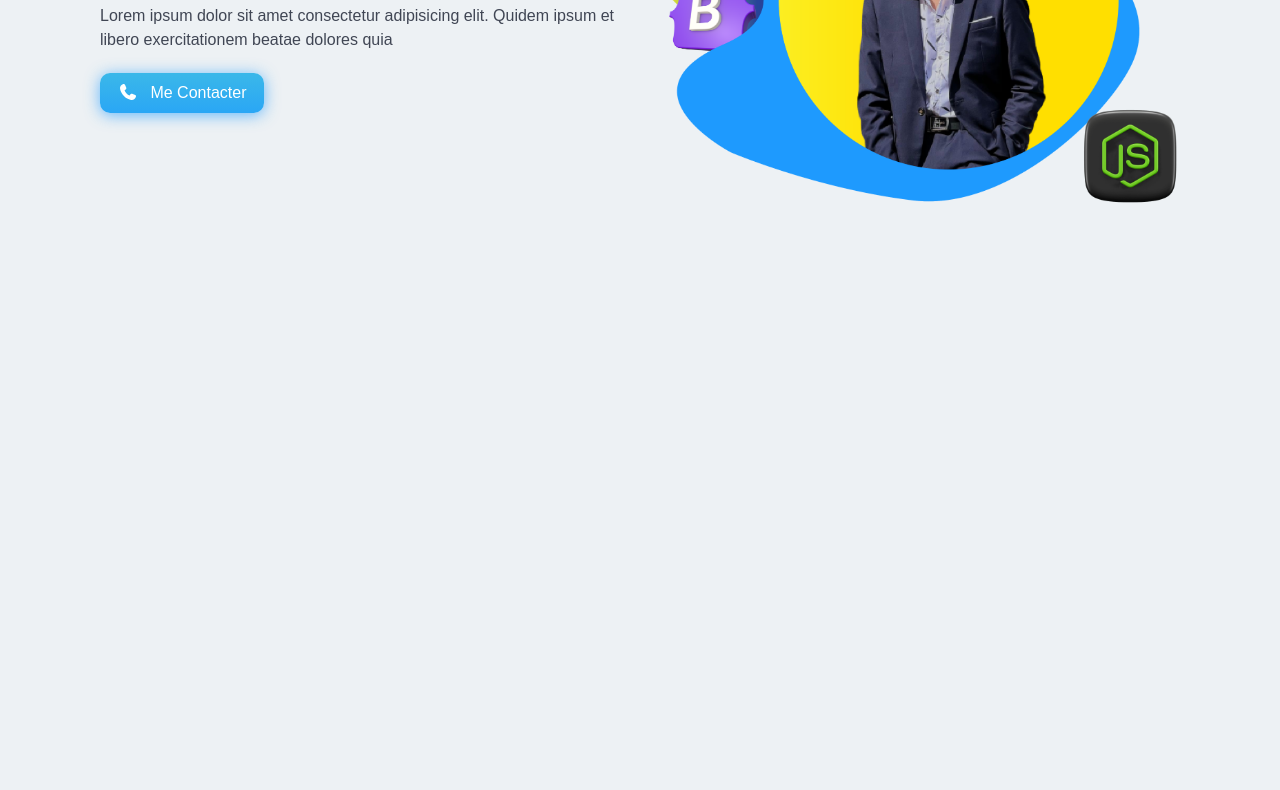
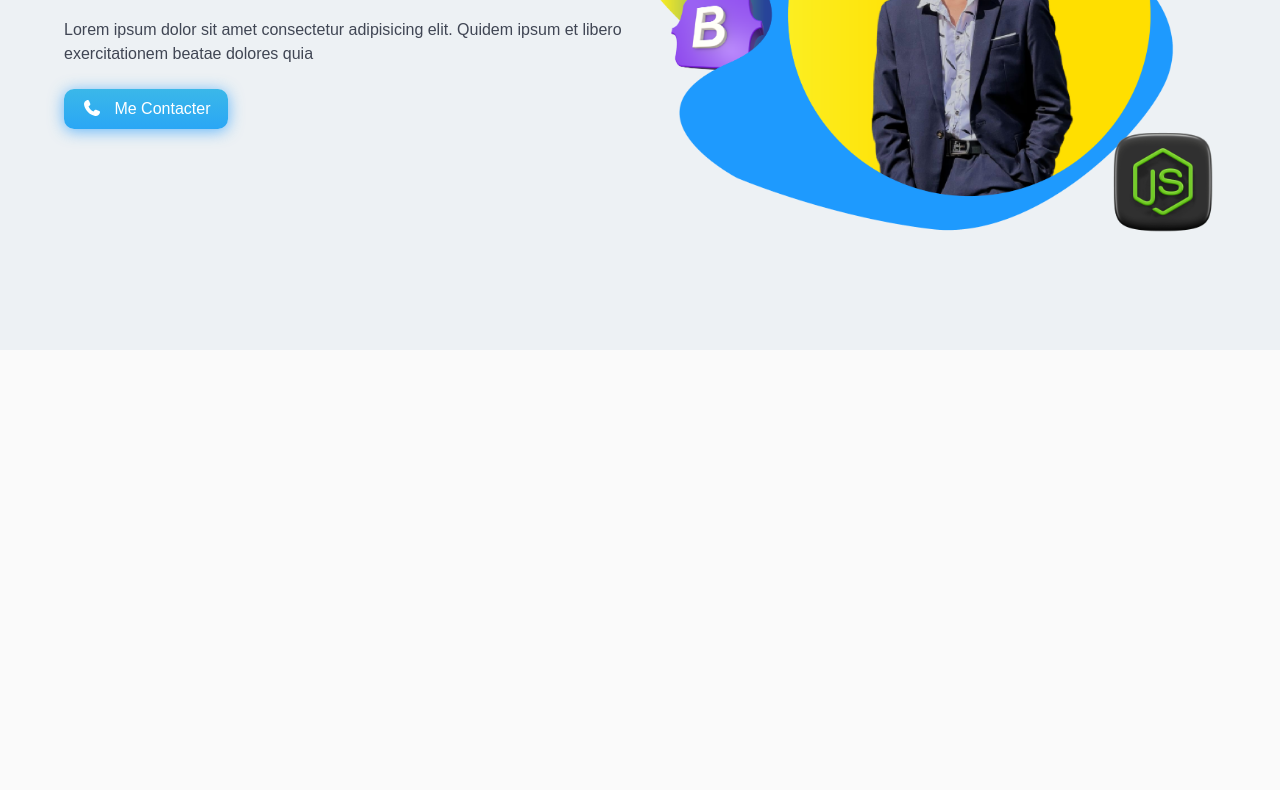
Before and after one commit to RaMiAnderson/Portfolio-1.1-Bulma-AosAnim, a plain HTML site: page index.html in a window 1280 px wide. Shown: the part 359-1149 px from the top of the page. Before the commit the page ends 800 px from the top, so only its background shows below. Drawn offline with Linux system fonts and the light colour scheme.

Commit message:
Init section competence

```diff
--- a/css/all.css
+++ b/css/all.css
@@ -12,10 +12,8 @@
     --colorthemeDur : #1e9afe ;
     --jaune : #FFDF00;
     --white : #edf1f4;
+    --whiteBe : rgb(250, 250, 250);
 
-}
-body{
-    padding: 0 40px;
 }
 nav{
     padding: 0 40px;
--- a/css/style.css
+++ b/css/style.css
@@ -65,7 +65,6 @@
 .phone-navigation{
     display: none;
 }
-
 /* Main */
 main.main{
     width: 100%;
@@ -73,10 +72,11 @@ main.main{
     justify-content: center;
 }
 .main .mainContainer{
-    width: 90%;
+    width: 100%;
 }
 .main .mainContainer .landing{
     width: 100%;
+    padding: 0 5%;
     margin-top: 60px;
     display: flex;
     justify-content: space-between;
@@ -119,6 +119,16 @@ main.main{
 }
 .main .mainContainer .landing img{
     width: 100%;
+}
+
+
+/* Competence */
+.main .mainContainer .competence{
+    margin-top: 9%;
+    width: 100%;
+    padding: 0 5%;
+    height: 500px;
+    background-color: var(--whiteBe);
 }
 
 
--- a/index.html
+++ b/index.html
@@ -175,7 +175,7 @@
 
             </section>
             <!-- Competence -->
-            <section>
+            <section class="competence">
 
             </section>
 
```
